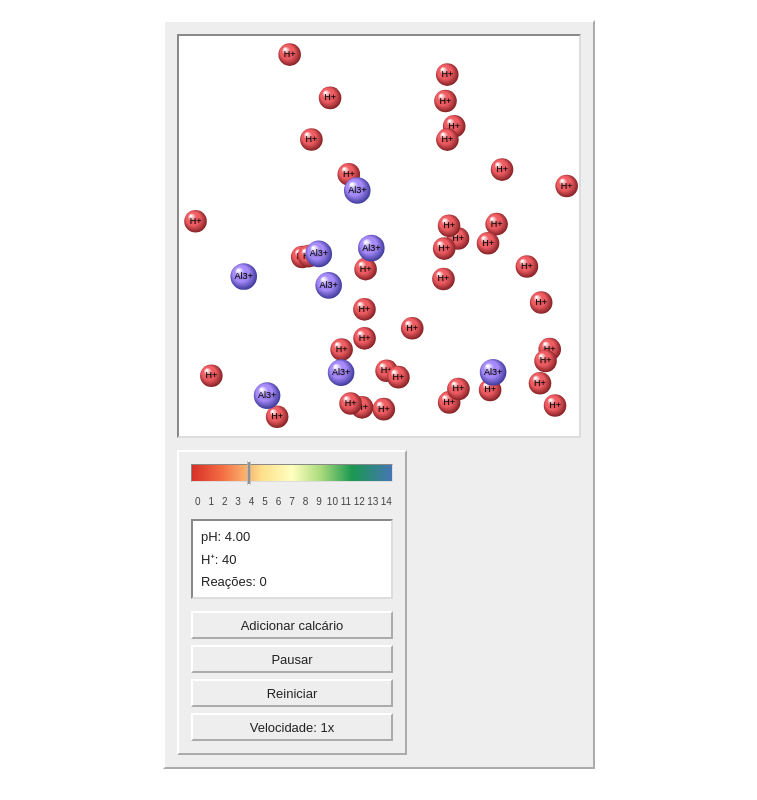
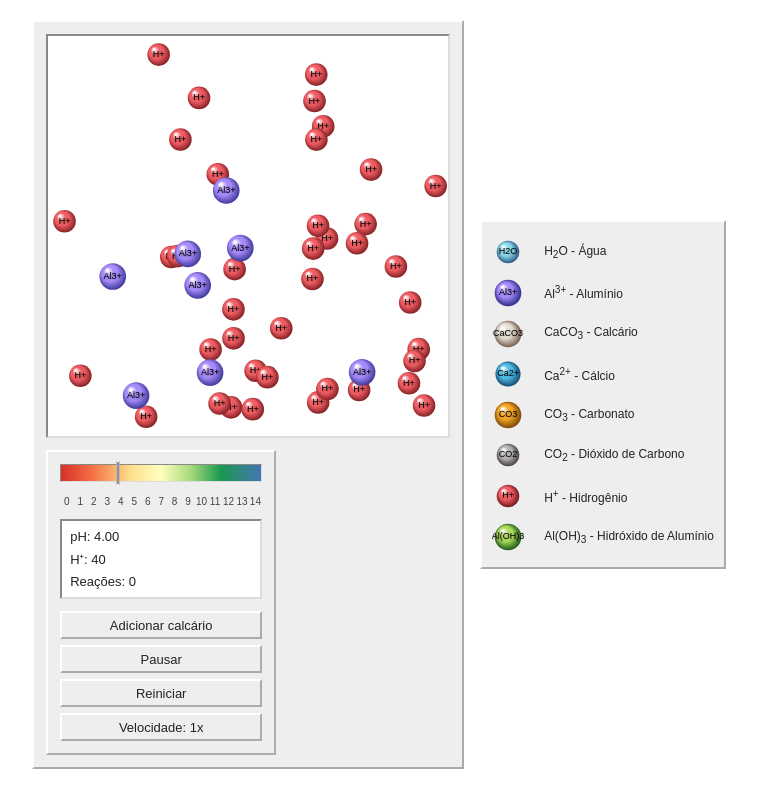
Before and after one commit to juliocma0/quimica-calagem, a plain HTML site: page index.html in a window 1280 px wide. Shown: the whole page, without its empty margins (261-1018 px from the left). Drawn offline with Linux system fonts and the light colour scheme.

Commit message:
Adicionada legenda de partículas para seus respectivos elementos

```diff
--- a/css/main.css
+++ b/css/main.css
@@ -30,6 +30,30 @@ body {
     height: 64px;
     object-fit: contain;
     vertical-align: middle;
+}
+
+#legenda {
+    box-sizing: border-box;
+    padding: 10px;
+
+    display: grid;
+    grid-template-columns: 32px auto;
+    align-items: center;
+
+    min-width: 200px;
+    column-gap: 20px;
+
+    background-color: #eeeeee;
+    border: 2px outset #ffffff;
+
+    font-size: 12px;
+    color: #222222;
+}
+
+#legenda img {
+    width: 32px;
+    height: 32px;
+    object-fit: contain;
 }
 
 .corpo-texto {
--- a/index.html
+++ b/index.html
@@ -9,6 +9,17 @@
 </head>
 <body>
     <div id="simulacao-container"></div>
+    <div id="legenda">
+        <img src="./images/32x/agua.png"/>              <p>H<sub>2</sub>O - Água</p>
+        <img src="./images/32x/aluminio.png"/>          <p>Al<sup>3+</sup> - Alumínio</p>
+        <img src="./images/32x/calcario.png"/>          <p>CaCO<sub>3</sub> - Calcário</p>
+        <img src="./images/32x/calcio.png"/>            <p>Ca<sup>2+</sup> - Cálcio</p>
+        <img src="./images/32x/carbonato.png"/>         <p>CO<sub>3</sub> - Carbonato</p>
+        <img src="./images/32x/dioxidoCarbono.png"/>    <p>CO<sub>2</sub> - Dióxido de Carbono</p>
+        <img src="./images/32x/hidrogenio.png"/>        <p>H<sup>+</sup> - Hidrogênio</p>
+        <img src="./images/32x/hidroxidoAluminio.png"/> <p>Al(OH)<sub>3</sub> - Hidróxido de Alumínio</p>
+    </div>
+
     <script src="./js/main.js"></script>
 </body>
 </html>
```
